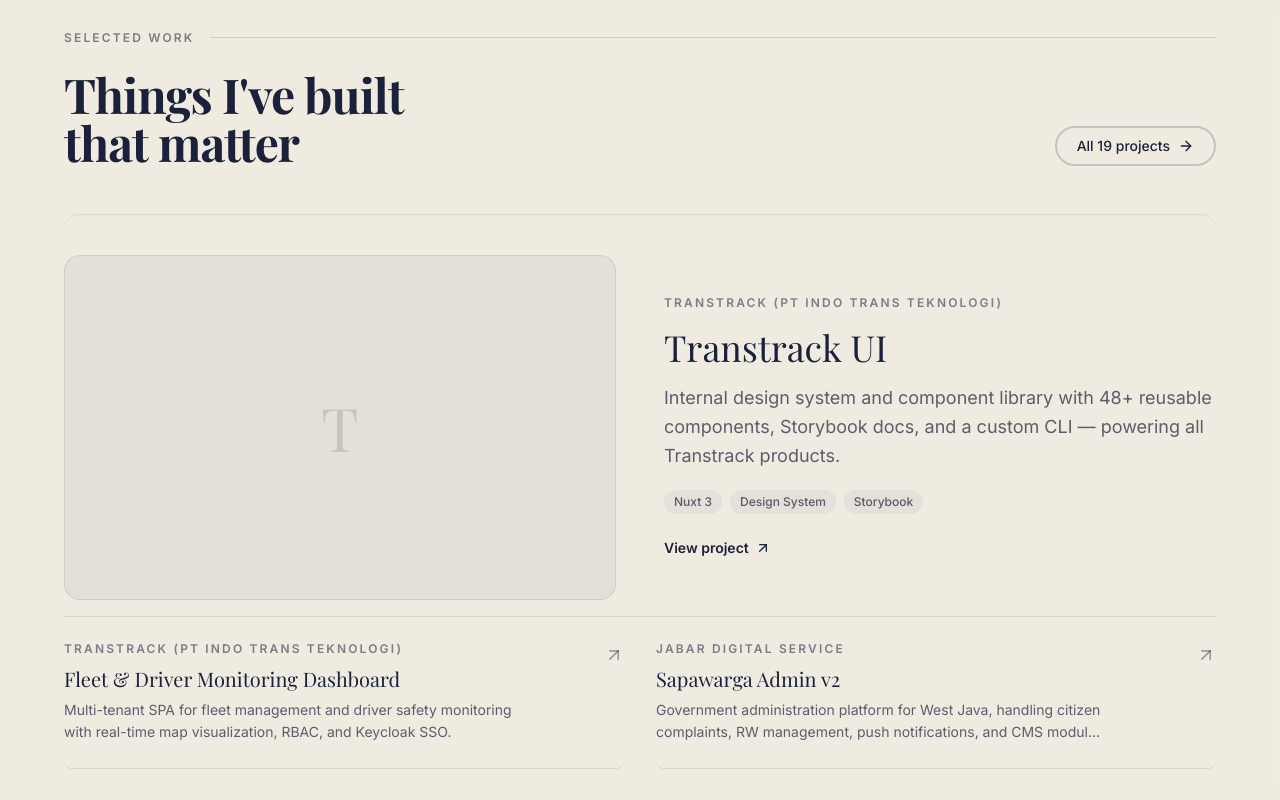
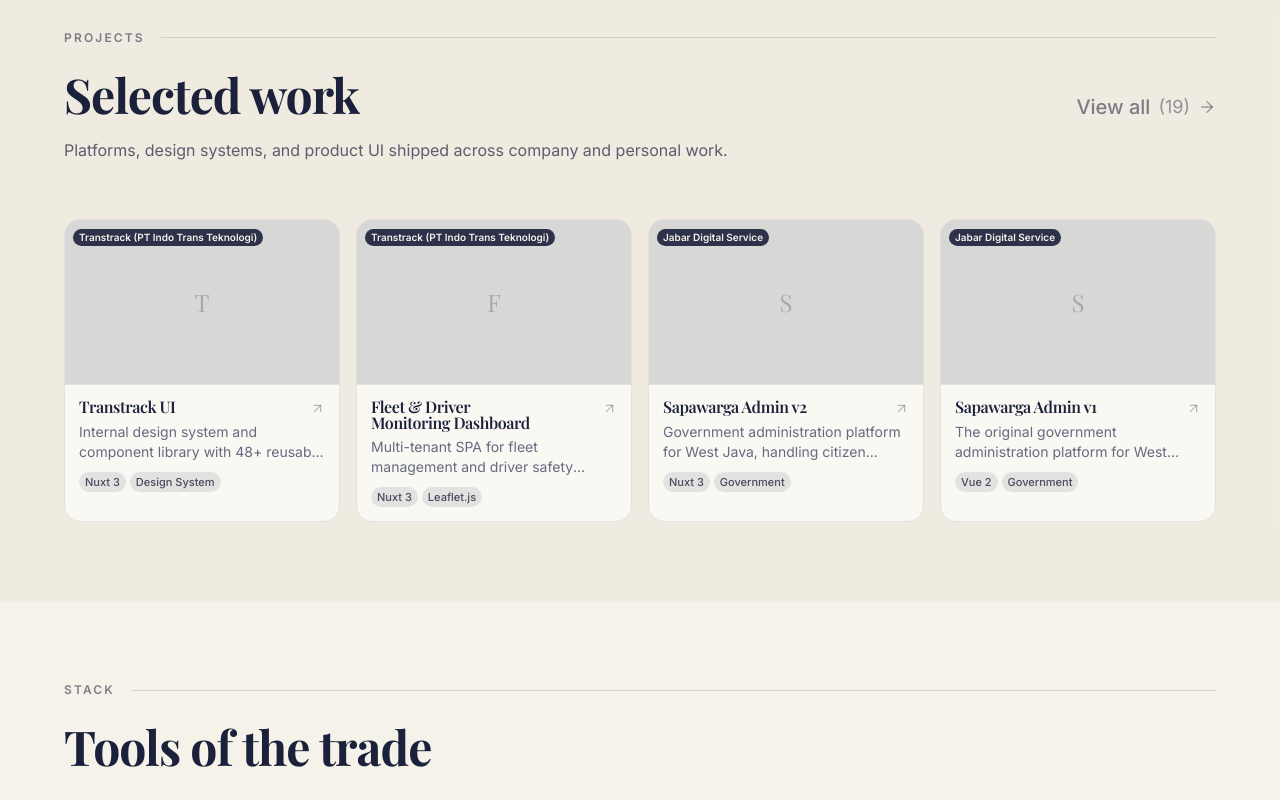
Before and after one commit to rayfajars/portofolio-web, a Nuxt app: page / in a window 1280 px wide. Shown: the part 3540-4340 px from the top of the page. Built offline with nearby package versions, Linux system fonts and the light colour scheme; a web font is replaced by a local one.

Commit message:
changes project sections

```diff
--- a/assets/css/main.css
+++ b/assets/css/main.css
@@ -188,6 +188,199 @@
     @apply font-sans text-base leading-relaxed text-navy/65 text-pretty;
   }
 
+  .project-section-head {
+    @apply flex flex-wrap items-baseline justify-between gap-x-6 gap-y-3 mb-4;
+  }
+
+  .project-section-desc {
+    @apply text-base leading-relaxed text-navy/70  text-pretty mb-10 pb-4;
+  }
+
+  .project-section-link {
+    @apply inline-flex items-center gap-2 shrink-0 font-sans text-lg sm:text-xl font-medium text-navy/55;
+    transition: color 280ms cubic-bezier(0.16, 1, 0.3, 1);
+  }
+
+  .project-section-link-text {
+    @apply relative;
+  }
+
+  .project-section-link-text::after {
+    content: "";
+    position: absolute;
+    left: 0;
+    bottom: 0.1em;
+    width: 100%;
+    height: 1px;
+    background-color: currentColor;
+    transform: scaleX(0);
+    transform-origin: left;
+    transition: transform 280ms cubic-bezier(0.16, 1, 0.3, 1);
+  }
+
+  .project-section-link:hover,
+  .project-section-link:focus-visible {
+    @apply text-navy;
+  }
+
+  .project-section-link:hover .project-section-link-text::after,
+  .project-section-link:focus-visible .project-section-link-text::after {
+    transform: scaleX(1);
+  }
+
+  .project-section-link-count {
+    @apply text-base sm:text-lg font-normal text-navy/45;
+    transition: color 280ms cubic-bezier(0.16, 1, 0.3, 1);
+  }
+
+  .project-section-link:hover .project-section-link-count,
+  .project-section-link:focus-visible .project-section-link-count {
+    @apply text-navy/60;
+  }
+
+  .project-section-link-icon {
+    @apply text-navy/40;
+    transition:
+      color 280ms cubic-bezier(0.16, 1, 0.3, 1),
+      transform 280ms cubic-bezier(0.16, 1, 0.3, 1);
+  }
+
+  .project-section-link:hover .project-section-link-icon,
+  .project-section-link:focus-visible .project-section-link-icon {
+    @apply text-navy;
+    transform: translateX(3px);
+  }
+
+  @media (prefers-reduced-motion: reduce) {
+    .project-section-link,
+    .project-section-link-text::after,
+    .project-section-link-count,
+    .project-section-link-icon {
+      transition: color 200ms ease;
+    }
+
+    .project-section-link:hover .project-section-link-icon,
+    .project-section-link:focus-visible .project-section-link-icon {
+      transform: none;
+    }
+
+    .project-section-link:hover .project-section-link-text::after,
+    .project-section-link:focus-visible .project-section-link-text::after {
+      transform: scaleX(1);
+    }
+  }
+
+  .project-card--default {
+    background-color: #f5f2e9;
+    border: 1px solid rgba(27, 33, 59, 0.14);
+  }
+
+  .project-card--default.motion-safe:hover {
+    border-color: rgba(27, 33, 59, 0.24);
+    background-color: #faf8f3;
+  }
+
+  .project-card--compact {
+    background-color: rgba(235, 230, 217, 0.55);
+    border: 1px solid rgba(27, 33, 59, 0.12);
+  }
+
+  .project-card--compact.motion-safe:hover {
+    border-color: rgba(27, 33, 59, 0.22);
+    background-color: rgba(235, 230, 217, 0.85);
+  }
+
+  .project-card-body {
+    @apply border-t border-navy/10;
+  }
+
+  .project-card-heading {
+    @apply flex items-start justify-between gap-2;
+  }
+
+  .project-card-arrow {
+    @apply text-navy/30 mt-0.5;
+    transition: color 200ms ease, transform 200ms cubic-bezier(0.16, 1, 0.3, 1);
+  }
+
+  .project-card.group:hover .project-card-arrow,
+  .project-card.group:focus-within .project-card-arrow {
+    @apply text-navy;
+    transform: translate(2px, -2px);
+  }
+
+  @media (prefers-reduced-motion: reduce) {
+    .project-card-arrow {
+      transition: color 200ms ease;
+    }
+
+    .project-card.group:hover .project-card-arrow,
+    .project-card.group:focus-within .project-card-arrow {
+      transform: none;
+    }
+  }
+
+  .project-card-title {
+    @apply font-serif text-lg text-navy leading-snug text-balance min-w-0;
+    letter-spacing: -0.01em;
+  }
+
+  .project-card-title-sm {
+    @apply font-serif text-base text-navy leading-snug text-balance min-w-0;
+    letter-spacing: -0.01em;
+  }
+
+  .project-card-desc {
+    @apply leading-relaxed text-navy/75 text-pretty mt-1.5;
+  }
+
+  .project-card-badge {
+    @apply inline-block px-2 py-0.5 text-[0.6875rem] font-semibold leading-tight bg-navy/90 text-cream rounded-full truncate max-w-full;
+  }
+
+  .project-card-badge--compact {
+    @apply px-1.5 py-0.5 text-[0.625rem];
+  }
+
+  .project-card-tag {
+    @apply text-[0.6875rem] px-1.5 py-0.5 rounded-full font-medium;
+    background-color: rgba(27, 33, 59, 0.1);
+    color: rgba(27, 33, 59, 0.78);
+  }
+
+  .project-card-link {
+    @apply inline-flex items-center gap-1.5 text-sm font-medium text-navy/70 hover:text-navy transition-colors focus-ring rounded-sm;
+  }
+
+  .project-card-image {
+    @apply overflow-hidden relative;
+    background-color: rgba(27, 33, 59, 0.07);
+  }
+
+  .project-card-image-fallback {
+    background-color: rgba(27, 33, 59, 0.09);
+  }
+
+  .project-badge {
+    @apply text-xs font-medium text-navy/50;
+  }
+
+  .project-lead-title {
+    @apply font-serif text-xl sm:text-2xl text-navy leading-snug text-balance;
+  }
+
+  .project-list-title {
+    @apply font-sans text-base font-semibold text-navy leading-snug;
+  }
+
+  .project-desc {
+    @apply font-sans text-base leading-relaxed text-navy/70 text-pretty;
+  }
+
+  .project-link-label {
+    @apply inline-flex items-center gap-1.5 text-sm font-medium text-navy/70;
+  }
+
   .editorial-divide {
     @apply border-t border-navy/10;
   }
--- a/components/ProjectCard.vue
+++ b/components/ProjectCard.vue
@@ -1,6 +1,6 @@
 <script setup lang="ts">
 import { Card, CardContent, CardDescription, CardFooter, CardHeader, CardTitle } from '~/components/ui/card';
-import { ExternalLink, Github, ArrowRight } from 'lucide-vue-next';
+import { ExternalLink, Github, ArrowUpRight } from 'lucide-vue-next';
 import { getProjectBadge } from '~/utils/projects';
 import type { Project } from '~/data/projects';
 import { computed } from 'vue';
@@ -15,64 +15,85 @@
   tags?: string[];
   context?: Project['context'];
   company?: string;
+  compact?: boolean;
 }
 
-const props = defineProps<Props>();
+const props = withDefaults(defineProps<Props>(), {
+  compact: false,
+});
 
 const badge = computed(() =>
   getProjectBadge({ context: props.context, company: props.company } as Project),
 );
+
+const tagLimit = computed(() => (props.compact ? 2 : 3));
 </script>
 
 <template>
-  <Card class="group h-full overflow-hidden border-navy/10 bg-cream-light motion-safe:transition-[box-shadow,transform] motion-safe:duration-300 motion-reduce:transition-none motion-safe:hover:shadow-card motion-safe:hover:-translate-y-1">
+  <Card
+    class="project-card group h-full overflow-hidden motion-safe:transition-[border-color,background-color] motion-safe:duration-200 motion-reduce:transition-none"
+    :class="compact ? 'project-card--compact' : 'project-card--default'"
+  >
     <NuxtLink :to="`/projects/${slug}`" class="block h-full focus-ring rounded-lg">
       <CardHeader class="p-0">
-        <div class="aspect-[16/10] bg-navy/5 overflow-hidden relative">
+        <div
+          class="project-card-image"
+          :class="compact ? 'aspect-[5/3]' : 'aspect-[16/10]'"
+        >
           <NuxtImg
             v-if="image"
             :src="image"
             :alt="`${title} preview`"
-            class="w-full h-full object-cover motion-safe:group-hover:scale-105 motion-safe:transition-transform motion-safe:duration-500 motion-reduce:transition-none"
+            class="w-full h-full object-cover"
             loading="lazy"
           />
           <div
             v-else
-            class="w-full h-full flex items-center justify-center bg-navy/5"
+            class="w-full h-full flex items-center justify-center project-card-image-fallback"
           >
-            <span class="text-4xl font-bold text-navy/20" aria-hidden="true">
+            <span
+              class="font-serif text-navy/25"
+              :class="compact ? 'text-2xl' : 'text-4xl'"
+              aria-hidden="true"
+            >
               {{ title.charAt(0) }}
             </span>
           </div>
 
-          <div class="absolute inset-0 bg-navy/70 opacity-0 motion-safe:group-hover:opacity-100 motion-safe:transition-opacity motion-safe:duration-300 motion-reduce:opacity-0 flex items-center justify-center">
-            <span class="text-cream font-medium flex items-center gap-2 text-sm">
-              View Details
-              <ArrowRight :size="16" aria-hidden="true" />
-            </span>
-          </div>
-
-          <div v-if="badge" class="absolute top-3 right-3 max-w-[70%]">
-            <span class="block px-2.5 py-1 text-[10px] font-semibold bg-navy text-cream rounded-full uppercase tracking-wide truncate">
+          <div v-if="badge" class="absolute top-2 left-2 max-w-[80%]">
+            <span class="project-card-badge" :class="{ 'project-card-badge--compact': compact }">
               {{ badge }}
             </span>
           </div>
         </div>
       </CardHeader>
 
-      <CardContent class="p-5">
-        <CardTitle class="text-lg mb-2 text-navy motion-safe:group-hover:opacity-80 motion-safe:transition-opacity">
-          {{ title }}
-        </CardTitle>
-        <CardDescription class="text-sm leading-relaxed text-navy/70 line-clamp-2">
+      <CardContent
+        class="project-card-body"
+        :class="compact ? 'p-3.5' : 'p-5'"
+      >
+        <div class="project-card-heading">
+          <CardTitle :class="compact ? 'project-card-title-sm' : 'project-card-title'">
+            {{ title }}
+          </CardTitle>
+          <ArrowUpRight
+            :size="compact ? 15 : 17"
+            class="project-card-arrow shrink-0"
+            aria-hidden="true"
+          />
+        </div>
+        <CardDescription
+          class="project-card-desc"
+          :class="compact ? 'line-clamp-2 text-sm' : 'line-clamp-3'"
+        >
           {{ description }}
         </CardDescription>
 
-        <div v-if="tags && tags.length" class="flex flex-wrap gap-1.5 mt-3">
+        <div v-if="tags && tags.length" class="flex flex-wrap gap-1 mt-2.5">
           <span
-            v-for="tag in tags.slice(0, 3)"
+            v-for="tag in tags.slice(0, tagLimit)"
             :key="tag"
-            class="text-[10px] px-2 py-0.5 rounded-full bg-navy/5 text-navy/70 font-medium"
+            class="project-card-tag"
           >
             {{ tag }}
           </span>
@@ -80,16 +101,21 @@
       </CardContent>
     </NuxtLink>
 
-    <CardFooter v-if="repoUrl || liveUrl" class="p-5 pt-0 flex gap-4">
+    <CardFooter
+      v-if="repoUrl || liveUrl"
+      class="flex gap-3 border-t border-navy/10 mt-auto"
+      :class="compact ? 'px-3.5 py-2.5' : 'px-5 py-4'"
+    >
       <a
         v-if="repoUrl"
         :href="repoUrl"
         target="_blank"
         rel="noopener noreferrer"
-        class="flex items-center gap-1.5 text-xs text-navy/70 hover:text-navy transition-colors focus-ring rounded-sm"
+        class="project-card-link"
+        :class="{ 'text-xs gap-1': compact }"
         @click.stop
       >
-        <Github :size="14" aria-hidden="true" />
+        <Github :size="compact ? 12 : 14" aria-hidden="true" />
         <span>Code</span>
       </a>
 
@@ -98,11 +124,12 @@
         :href="liveUrl"
         target="_blank"
         rel="noopener noreferrer"
-        class="flex items-center gap-1.5 text-xs text-navy/70 hover:text-navy transition-colors focus-ring rounded-sm"
+        class="project-card-link"
+        :class="{ 'text-xs gap-1': compact }"
         @click.stop
       >
-        <ExternalLink :size="14" aria-hidden="true" />
-        <span>Live Demo</span>
+        <ExternalLink :size="compact ? 12 : 14" aria-hidden="true" />
+        <span>Live</span>
       </a>
     </CardFooter>
   </Card>
--- a/components/ProjectsSection.vue
+++ b/components/ProjectsSection.vue
@@ -1,105 +1,53 @@
 <script setup lang="ts">
 import { computed } from 'vue';
 import { projects } from '~/data/projects';
-import { getProjectBadge } from '~/utils/projects';
-import { ArrowRight, ArrowUpRight } from 'lucide-vue-next';
-import { Button } from '~/components/ui/button';
+import { ArrowRight } from 'lucide-vue-next';
 
-const featured = computed(() => projects.slice(0, 5));
-const lead = computed(() => featured.value[0]);
-const rest = computed(() => featured.value.slice(1));
+const featured = computed(() => projects.slice(0, 4));
 </script>
 
 <template>
   <section id="projects" class="section-padding section-muted">
     <div class="container mx-auto max-w-6xl">
       <div class="section-opener">
-        <span class="section-eyebrow">Selected Work</span>
+        <span class="section-eyebrow">Projects</span>
       </div>
 
-      <div class="flex flex-col sm:flex-row sm:items-end sm:justify-between gap-4 mb-12">
-        <h2 class="heading-serif text-4xl sm:text-5xl text-navy text-balance max-w-xl">
-          Things I've built that matter
+      <div class="project-section-head">
+        <h2 class="heading-serif text-4xl sm:text-5xl text-navy text-balance min-w-0">
+          Selected work
         </h2>
-        <NuxtLink to="/projects" class="shrink-0">
-          <Button variant="outline" class="gap-2">
-            All {{ projects.length }} projects
-            <ArrowRight :size="18" aria-hidden="true" />
-          </Button>
+        <NuxtLink
+          to="/projects"
+          class="project-section-link focus-ring rounded-sm"
+        >
+          <span class="project-section-link-text">View all</span>
+          <span class="project-section-link-count">({{ projects.length }})</span>
+          <ArrowRight :size="18" class="project-section-link-icon" aria-hidden="true" />
         </NuxtLink>
       </div>
 
-      <NuxtLink
-        v-if="lead"
-        :to="`/projects/${lead.slug}`"
-        class="group block editorial-divide pt-10 mb-4 focus-ring rounded-lg"
-      >
-        <div class="grid lg:grid-cols-2 gap-8 lg:gap-12 items-center">
-          <div class="aspect-[16/10] overflow-hidden rounded-lg bg-navy/5 border border-navy/10 order-last lg:order-first">
-            <NuxtImg
-              v-if="lead.image"
-              :src="lead.image"
-              :alt="`${lead.title} preview`"
-              class="w-full h-full object-cover motion-safe:group-hover:scale-105 motion-safe:transition-transform motion-safe:duration-500 motion-reduce:transition-none"
-              loading="lazy"
-            />
-            <div v-else class="w-full h-full flex items-center justify-center">
-              <span class="font-serif text-6xl text-navy/15" aria-hidden="true">{{ lead.title.charAt(0) }}</span>
-            </div>
-          </div>
+      <p class="project-section-desc">
+        Platforms, design systems, and product UI shipped across company
+        and personal work.
+      </p>
 
-          <div>
-            <p class="section-eyebrow mb-4">{{ getProjectBadge(lead) }}</p>
-            <h3 class="font-serif text-3xl sm:text-4xl text-navy leading-tight text-balance">
-              {{ lead.title }}
-            </h3>
-            <p class="mt-4 text-lg leading-relaxed text-navy/70 max-w-prose">
-              {{ lead.description }}
-            </p>
-            <div v-if="lead.tags?.length" class="mt-5 flex flex-wrap gap-2">
-              <span
-                v-for="tag in lead.tags"
-                :key="tag"
-                class="text-xs px-2.5 py-1 rounded-full bg-navy/5 text-navy/70 font-medium"
-              >
-                {{ tag }}
-              </span>
-            </div>
-            <span class="mt-6 inline-flex items-center gap-1.5 text-sm font-semibold text-navy">
-              View project
-              <ArrowUpRight
-                :size="16"
-                class="motion-safe:group-hover:translate-x-0.5 motion-safe:group-hover:-translate-y-0.5 motion-safe:transition-transform"
-                aria-hidden="true"
-              />
-            </span>
-          </div>
-        </div>
-      </NuxtLink>
-
-      <div class="grid sm:grid-cols-2 gap-x-8 gap-y-2 editorial-divide">
-        <NuxtLink
-          v-for="project in rest"
-          :key="project.id"
-          :to="`/projects/${project.slug}`"
-          class="group flex items-start justify-between gap-4 py-6 border-b border-navy/10 focus-ring rounded-sm"
-        >
-          <div>
-            <p class="section-eyebrow mb-2">{{ getProjectBadge(project) }}</p>
-            <h3 class="font-serif text-xl text-navy group-hover:opacity-80 transition-opacity">
-              {{ project.title }}
-            </h3>
-            <p class="mt-1.5 text-sm leading-relaxed text-navy/70 line-clamp-2 max-w-md">
-              {{ project.description }}
-            </p>
-          </div>
-          <ArrowUpRight
-            :size="20"
-            class="flex-shrink-0 mt-1 text-navy/40 motion-safe:group-hover:text-navy motion-safe:group-hover:translate-x-0.5 motion-safe:group-hover:-translate-y-0.5 motion-safe:transition-all"
-            aria-hidden="true"
+      <ul class="grid grid-cols-1 sm:grid-cols-2 lg:grid-cols-4 gap-4 list-none p-0 m-0">
+        <li v-for="project in featured" :key="project.id" class="min-w-0">
+          <ProjectCard
+            compact
+            :slug="project.slug"
+            :title="project.title"
+            :description="project.description"
+            :image="project.image"
+            :repo-url="project.repoUrl"
+            :live-url="project.liveUrl"
+            :tags="project.tags"
+            :context="project.context"
+            :company="project.company"
           />
-        </NuxtLink>
-      </div>
+        </li>
+      </ul>
     </div>
   </section>
 </template>
```
